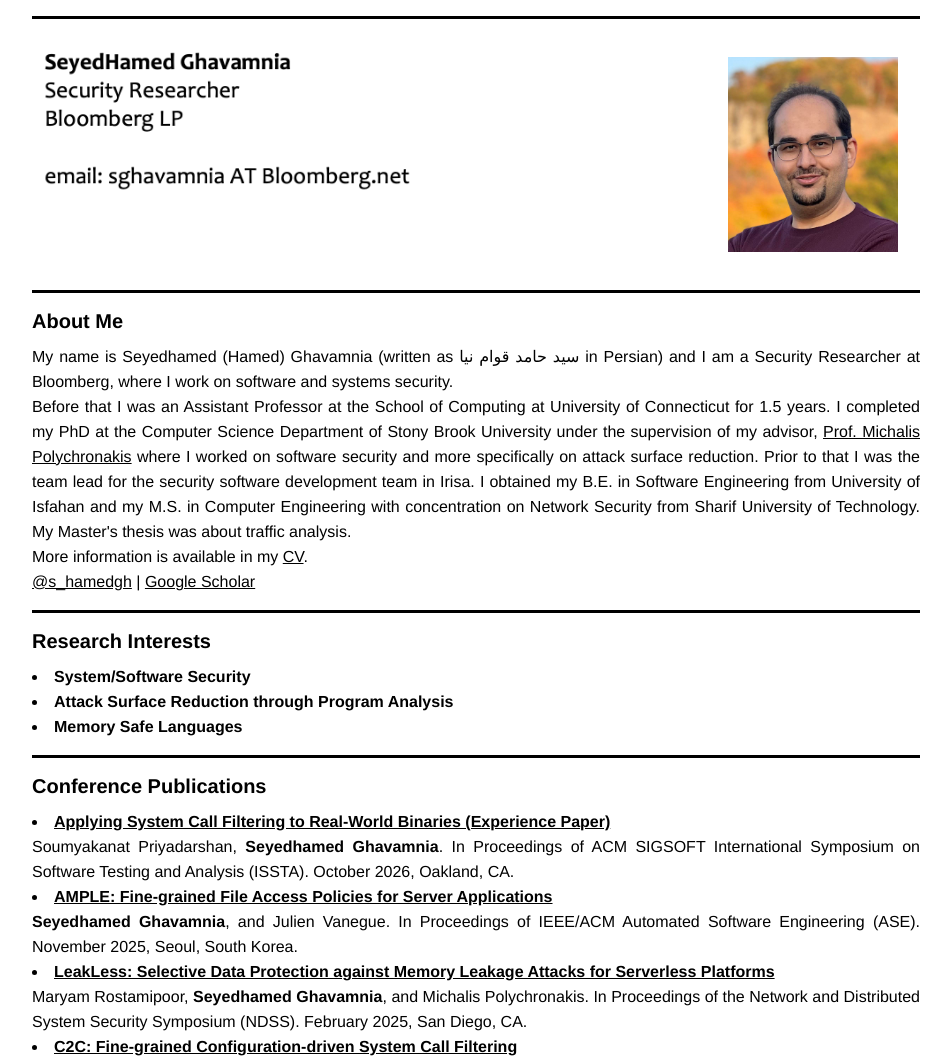
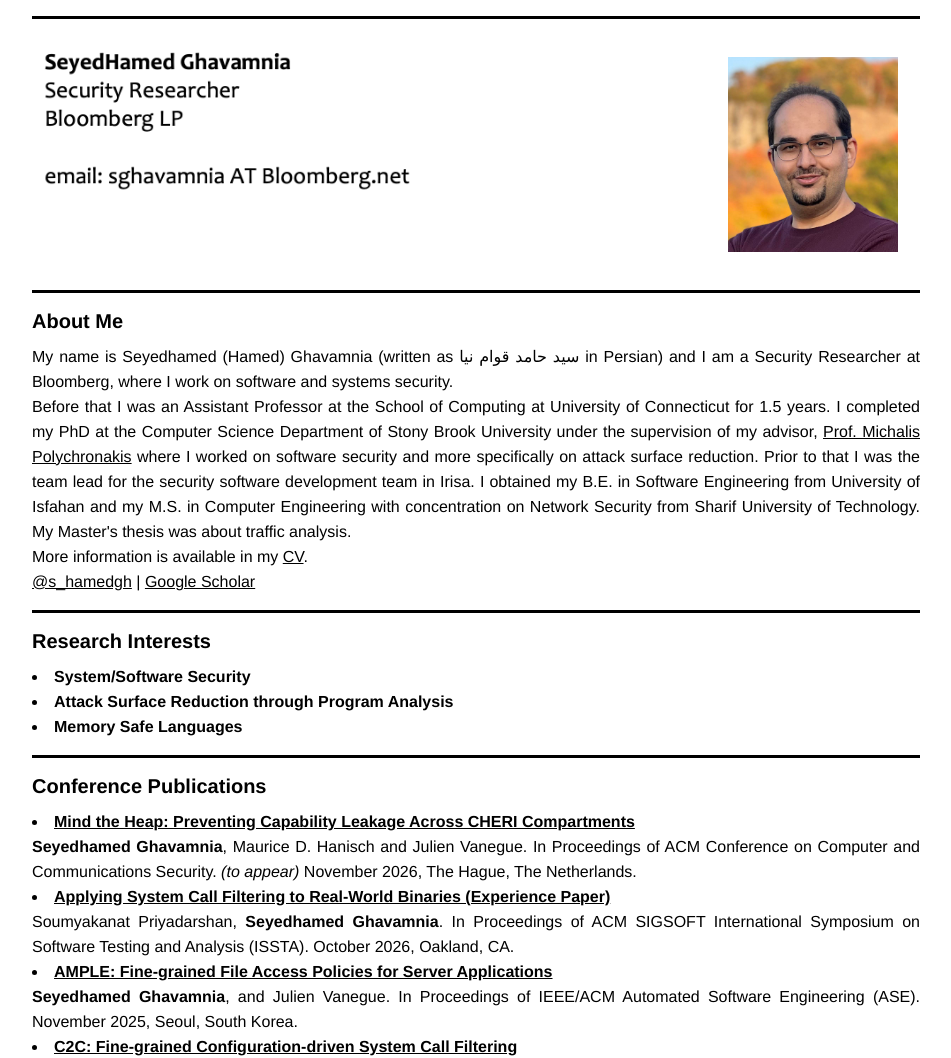
Before and after one commit to shamedgh/shamedgh.github.io, a plain HTML site: page index.html in a window 1280 px wide. Shown: the top 1058 px of the page, without its empty margins (164-1115 px from the left). Drawn offline with nearby package versions, Linux system fonts and the light colour scheme.

Commit message:
add ccs paper title

```diff
--- a/index.html
+++ b/index.html
@@ -109,6 +109,16 @@ project, please send me an email with your CV.
 <h1>Conference Publications</h1>
 <ul>
     <li>
+        <a href="https://shamedgh.github.io/#">
+            <b>Mind the Heap: Preventing Capability Leakage Across CHERI Compartments</b>
+        </a>
+        <br/>
+        <b>Seyedhamed Ghavamnia</b>, Maurice D. Hanisch and Julien Vanegue.
+        In Proceedings of ACM Conference on Computer and Communications Security. <i>(to appear)</i>
+        November 2026, The Hague, The Netherlands.
+        <br/>
+    </li>
+    <li>
         <a href="https://shamedgh.github.io/papers/spectra.issta26.pdf">
             <b>Applying System Call Filtering to Real-World Binaries (Experience Paper)</b>
         </a>
@@ -128,7 +138,7 @@ project, please send me an email with your CV.
         November 2025, Seoul, South Korea.
         <br/>
     </li>
-    <li>
+<!--    <li>
         <a href="https://www3.cs.stonybrook.edu/~mikepo/papers/leakless.ndss25.pdf">
             <b>LeakLess: Selective Data Protection against Memory Leakage Attacks for Serverless Platforms</b>
         </a>
@@ -137,7 +147,7 @@ project, please send me an email with your CV.
         In Proceedings of the Network and Distributed System Security Symposium (NDSS).
         February 2025, San Diego, CA.
         <br/>
-    </li>
+    </li>-->
     <li>
         <a href="https://shamedgh.github.io/papers/c2c.ccs22.pdf">
             <b>C2C: Fine-grained Configuration-driven System Call Filtering</b>
@@ -199,7 +209,7 @@ Attack Surface Reduction</b>
 	</li>
 </ul>
 
-<hr class="thin">
+<!--<hr class="thin">
 <h1>Journal Publications</h1>
 <ul>
     <li>
@@ -210,7 +220,7 @@ Attack Surface Reduction</b>
         <br/>
     </li>
 </ul>
-
+-->
 <hr class="thin">
 <h1>Workshop Publications</h1>
 <ul>
```
